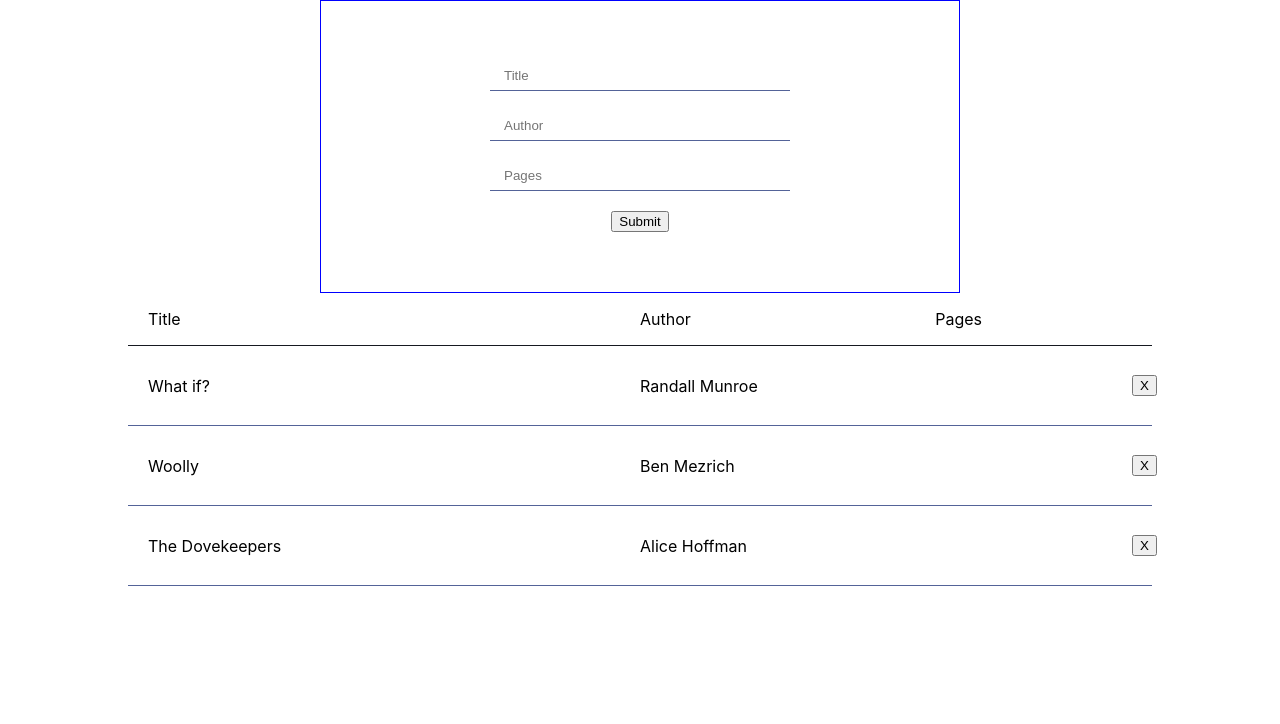
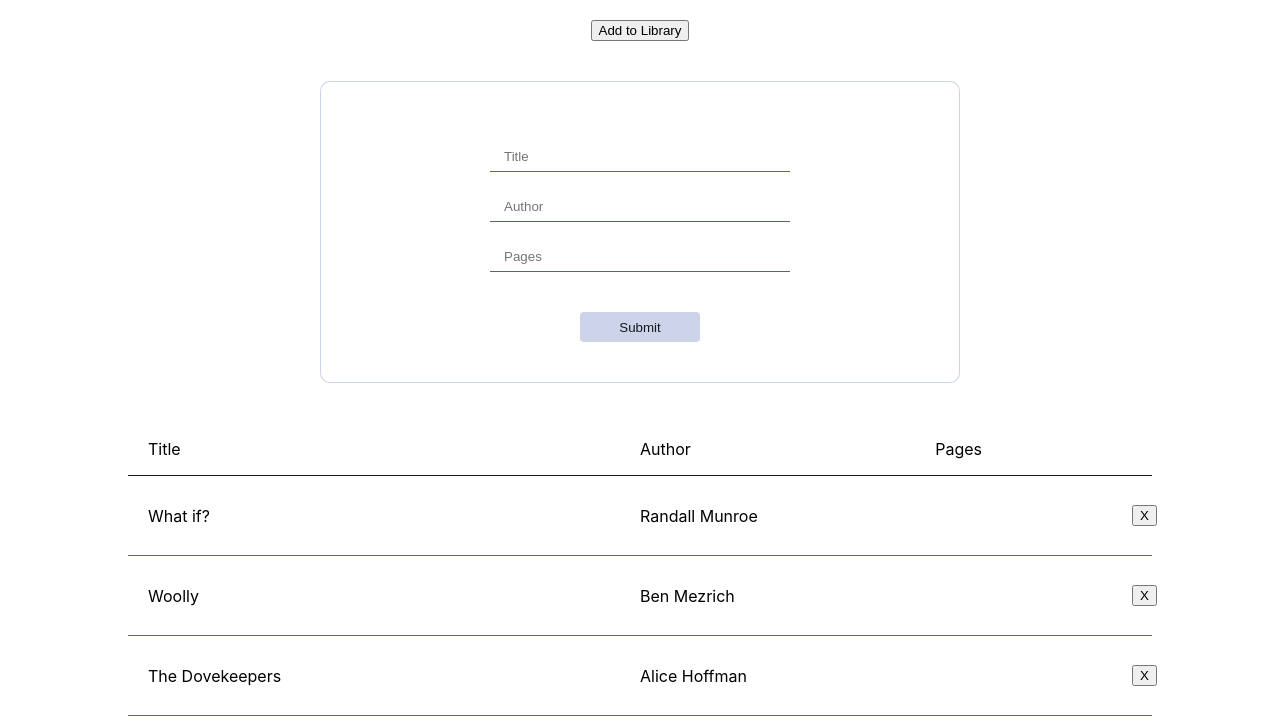
Before and after one commit to yirano/react-library, a React (Create React App) app: page / in a window 1280 px wide. Shown: the top 724 px of the page. Built offline with nearby package versions, Linux system fonts and the light colour scheme.

Commit message:
Start on the beginning fuctions of buttons

```diff
--- a/src/App.js
+++ b/src/App.js
@@ -1,6 +1,7 @@
 import React from 'react';
 import {Input} from './components/input/input.component';
 import {CardList} from './components/card-list/card-list.component';
+import {AddButton} from './components/add-button/add-button.components';
 import './App.css';
 
 class App extends React.Component {
@@ -29,6 +30,7 @@ class App extends React.Component {
   render(){
     return (
       <div className = "container">
+        <AddButton />
         <Input />
         <CardList books={this.state.books} />
       </div>
--- /dev/null
+++ b/src/components/add-button/add-button.components.jsx
@@ -0,0 +1,10 @@
+import React from 'react';
+import './add-button.styles.css';
+
+function addButton () {
+  console.log('Toggle the view of input box');
+}
+
+export const AddButton = () => (
+  <button onClick={addButton}>Add to Library</button>
+)
--- a/src/components/card/card.component.jsx
+++ b/src/components/card/card.component.jsx
@@ -2,7 +2,7 @@ import React from 'react';
 import './card.styles.css';
 
 function deleteCard(e){
-  console.log('clicked');
+  console.log('Delete card');
 }
 
 export const Card = (props) => (
--- a/src/components/input/input.component.jsx
+++ b/src/components/input/input.component.jsx
@@ -1,11 +1,15 @@
 import React from 'react';
 import './input.styles.css';
+
+function addToLibrary() {
+  console.log('Add to library');
+}
 
 export const Input = props => (
   <div className = "inputBox">
     <input type="text" name="input-title" id="input-title" placeholder="Title" />
     <input type="text" name="input-author" id="input-author" placeholder="Author" />
     <input type="number" name="input-pages" id="input-pages" placeholder="Pages" />
-    <button>Submit</button>
+    <button className = 'input-button' onClick = {addToLibrary}>Submit</button>
   </div>
 )
--- a/src/components/input/input.styles.css
+++ b/src/components/input/input.styles.css
@@ -5,14 +5,16 @@
   --dark-blue: rgb(22, 25, 33);
   --grey-dark-blue: #28304a;
   --grey-blue: #536398;
+  --light-grey-blue: #b5beddad;
 }
 
 .inputBox {
   height: auto;
   width: 50%;
   background-color: rgba(255, 255, 255, 0.5);
-  border: 1px solid blue;
-  margin: 0 auto;
+  border: 1px solid var(--light-grey-blue);
+  border-radius: 10px;
+  margin: 40px auto;
   padding: 40px 20px;
 }
 
@@ -28,3 +30,14 @@ input {
   border: none;
   border-bottom: 1px solid var(--grey-blue);
 }
+
+button.input-button {
+  position: relative;
+  top: 20px;
+  background-color: var(--light-grey-blue);
+  width: 120px;
+  height: 30px;
+  color: var(--dark-blue);
+  border: none;
+  border-radius: 4px;
+}
```
Also changed, not shown: src/components/add-button/add-button.styles.css (added).
